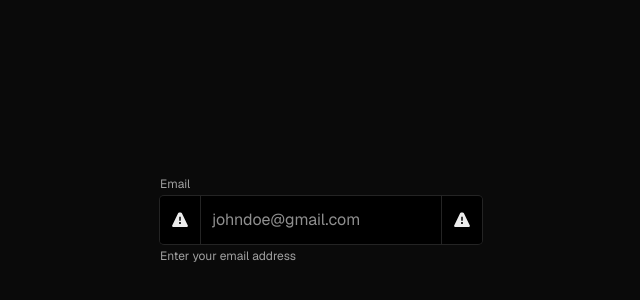
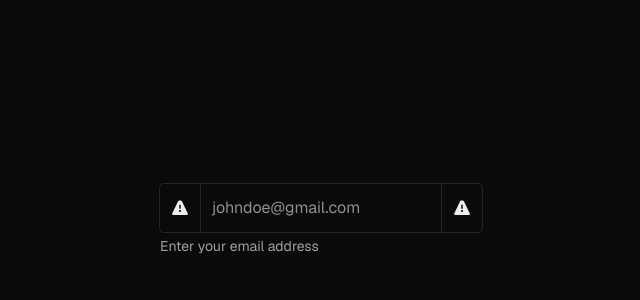
Before and after one commit to opencode-startup/OpenCode, a Next.js app: page / in a window 1280 px wide. Shown: the part 180-480 px from the top of the page, without its empty margins (319-959 px from the left). Built offline with nearby package versions, Linux system fonts and the light colour scheme.

Commit message:
OC-33 Modularize Input component by extracting Label, Helper, Prefix, and Suffix

```diff
--- a/src/app/page.tsx
+++ b/src/app/page.tsx
@@ -7,7 +7,6 @@ export default function Home() {
     <div className={'flex h-screen flex-1 flex-col items-center justify-center gap-6 p-8'}>
       <Input
         size={'large'}
-        label={'Email'}
         placeholder={'johndoe@gmail.com'}
         helper={'Enter your email address'}
         prefix={<Icon name={'warning-fill'} />}
--- /dev/null
+++ b/src/components/Input/Helper.tsx
@@ -0,0 +1,28 @@
+import clsx from 'clsx';
+
+import { Icon } from '../Icon';
+import { HelperProps } from './types';
+
+const helperSizeClasses = {
+  small: 'text-[0.625rem] leading-[0.875rem]', // 10px / 14px
+  medium: 'text-[0.75rem] leading-[1rem]', // 12px / 16px
+  large: 'text-[0.875rem] leading-[1.25rem]', // 14px / 20px
+};
+
+export const Helper = ({ children, error, size = 'medium', className }: HelperProps) => {
+  if (!children && !error) return null;
+
+  return (
+    <div className={clsx('flex items-center gap-1', className)}>
+      {error && <Icon name="warning-fill" size={12} className="text-red-900" />}
+      <span
+        className={clsx('font-normal', helperSizeClasses[size], {
+          'text-red-900': error,
+          'text-gray-900': !error,
+        })}
+      >
+        {error || children}
+      </span>
+    </div>
+  );
+};
--- a/src/components/Input/Input.tsx
+++ b/src/components/Input/Input.tsx
@@ -3,7 +3,10 @@
 import clsx from 'clsx';
 import { forwardRef, useId } from 'react';
 
-import { Icon } from '../Icon';
+import { Helper } from './Helper';
+import { Label } from './Label';
+import { Prefix } from './Prefix';
+import { Suffix } from './Suffix';
 import { InputProps } from './types';
 
 const sizeClasses = {
@@ -22,8 +25,10 @@ const Input = forwardRef<HTMLInputElement, InputProps>(
       prefix,
       suffix,
       size = 'medium',
-      className = '',
-      disabled = false,
+      className,
+      disabled,
+      prefixHasStyling = true,
+      suffixHasStyling = true,
       ...props
     },
     ref,
@@ -33,86 +38,54 @@ const Input = forwardRef<HTMLInputElement, InputProps>(
 
     return (
       <div className="flex flex-col gap-1">
-        {label && (
-          <label
-            htmlFor={inputId}
-            className={clsx('text-label-12', {
-              'text-red-900': error,
-              'text-gray-900': !error,
-            })}
-          >
-            {label}
-          </label>
-        )}
+        <Label htmlFor={inputId} size={size} error={!!error}>
+          {label}
+        </Label>
 
         <div
           className={clsx(
-            'bg-background-200 flex items-center overflow-hidden rounded transition-shadow duration-200 ease-out',
+            'bg-background-100 flex items-center overflow-hidden rounded transition-shadow duration-200 ease-out',
             { 'bg-gray-100': disabled },
             sizeClasses[size],
             {
-              'cursor-not-allowed opacity-50': disabled,
+              'cursor-not-allowed': disabled,
               [`shadow-[0px_0px_0px_1px_var(--gray-alpha-400)]
               focus-within:!shadow-[0px_0px_0px_1px_var(--gray-alpha-800),0px_0px_0px_4px_var(--gray-alpha-400)]
               hover:shadow-[0px_0px_0px_1px_var(--gray-alpha-500)]`]: !disabled && !error,
               [`shadow-[0px_0px_0px_1px_var(--red-800),0px_0px_0px_4px_var(--red-400)]
               focus-within:shadow-[0px_0px_0px_1px_var(--red-900),0px_0px_0px_4px_var(--red-500)]
-              hover:shadow-[0px_0px_0px_1px_var(--red-900),0px_0px_0px_4px_var(--red-500)]`]:
+              hover:shadow-[0px_0px_0px_1px_var(--red-900),0px_0px_0px_4px_#df434880]`]:
                 error && !disabled,
               'shadow-[0px_0px_0px_1px_var(--gray-alpha-400)]': disabled,
             },
             className,
           )}
         >
-          {prefix && (
-            <div
-              className="bg-background-200 flex h-full items-center justify-center px-3
-                shadow-[1px_0px_0px_0px_var(--gray-alpha-400)]"
-            >
-              {typeof prefix === 'string' ? (
-                <Icon name={prefix as any} size={16} className="text-gray-700" />
-              ) : (
-                prefix
-              )}
-            </div>
-          )}
+          <Prefix size={size} disabled={disabled} hasStyling={prefixHasStyling}>
+            {prefix}
+          </Prefix>
 
           <input
             ref={ref}
             id={inputId}
             disabled={disabled}
-            className={`text-gray-1000 flex-1 px-3 py-0 leading-5 font-normal outline-none placeholder:text-gray-700
-              disabled:cursor-not-allowed`}
+            className={clsx(
+              `text-gray-1000 flex-1 bg-transparent py-0 leading-5 font-normal outline-none
+              placeholder:text-gray-700`,
+              'disabled:cursor-not-allowed disabled:text-gray-600',
+              'px-3',
+            )}
             {...props}
           />
 
-          {suffix && (
-            <div
-              className="bg-background-200 flex h-full items-center justify-center px-3
-                shadow-[-1px_0px_0px_0px_var(--gray-alpha-400)]"
-            >
-              {typeof suffix === 'string' ? (
-                <Icon name={suffix as any} size={16} className="text-gray-700" />
-              ) : (
-                suffix
-              )}
-            </div>
-          )}
+          <Suffix size={size} disabled={disabled} hasStyling={suffixHasStyling}>
+            {suffix}
+          </Suffix>
         </div>
 
-        {(helper || error) && (
-          <div className="flex items-center gap-1">
-            {error && <Icon name="warning-fill" size={12} className="text-red-900" />}
-            <span
-              className={clsx('text-label-12', {
-                'text-red-900': error,
-                'text-gray-900': !error,
-              })}
-            >
-              {error || helper}
-            </span>
-          </div>
-        )}
+        <Helper size={size} error={error}>
+          {helper}
+        </Helper>
       </div>
     );
   },
--- /dev/null
+++ b/src/components/Input/Label.tsx
@@ -0,0 +1,30 @@
+import clsx from 'clsx';
+
+import { LabelProps } from './types';
+
+const labelSizeClasses = {
+  small: 'text-[0.625rem] leading-[0.875rem]', // 10px / 14px
+  medium: 'text-[0.75rem] leading-[1rem]', // 12px / 16px
+  large: 'text-[0.875rem] leading-[1.25rem]', // 14px / 20px
+};
+
+export const Label = ({ htmlFor, size = 'medium', error, children, className }: LabelProps) => {
+  if (!children) return null;
+
+  return (
+    <label
+      htmlFor={htmlFor}
+      className={clsx(
+        'font-normal',
+        labelSizeClasses[size],
+        {
+          'text-red-900': error,
+          'text-gray-900': !error,
+        },
+        className,
+      )}
+    >
+      {children}
+    </label>
+  );
+};
--- /dev/null
+++ b/src/components/Input/Prefix.tsx
@@ -0,0 +1,47 @@
+import clsx from 'clsx';
+
+import { Icon } from '../Icon';
+import { PrefixProps } from './types';
+
+const prefixSizeClasses = {
+  small: 'px-2',
+  medium: 'px-3',
+  large: 'px-3',
+};
+
+const iconSizes = {
+  small: 14,
+  medium: 16,
+  large: 16,
+};
+
+export const Prefix = ({
+  children,
+  size = 'medium',
+  disabled,
+  hasStyling = true,
+  className,
+}: PrefixProps) => {
+  if (!children) return null;
+
+  return (
+    <div
+      className={clsx(
+        'flex h-full items-center justify-center',
+        {
+          'shadow-[1px_0px_0px_0px_var(--gray-alpha-400)]': hasStyling,
+          'pr-0': !hasStyling,
+          'opacity-50': disabled,
+        },
+        prefixSizeClasses[size],
+        className,
+      )}
+    >
+      {typeof children === 'string' ? (
+        <Icon name={children as any} size={iconSizes[size]} className="text-gray-700" />
+      ) : (
+        children
+      )}
+    </div>
+  );
+};
--- /dev/null
+++ b/src/components/Input/Suffix.tsx
@@ -0,0 +1,47 @@
+import clsx from 'clsx';
+
+import { Icon } from '../Icon';
+import { SuffixProps } from './types';
+
+const suffixSizeClasses = {
+  small: 'px-2',
+  medium: 'px-3',
+  large: 'px-3',
+};
+
+const iconSizes = {
+  small: 14,
+  medium: 16,
+  large: 16,
+};
+
+export const Suffix = ({
+  children,
+  size = 'medium',
+  disabled,
+  hasStyling = true,
+  className,
+}: SuffixProps) => {
+  if (!children) return null;
+
+  return (
+    <div
+      className={clsx(
+        'flex h-full items-center justify-center',
+        {
+          'shadow-[-1px_0px_0px_0px_var(--gray-alpha-400)]': hasStyling,
+          'pl-0': !hasStyling,
+          'opacity-50': disabled,
+        },
+        suffixSizeClasses[size],
+        className,
+      )}
+    >
+      {typeof children === 'string' ? (
+        <Icon name={children as any} size={iconSizes[size]} className="text-gray-700" />
+      ) : (
+        children
+      )}
+    </div>
+  );
+};
--- a/src/components/Input/index.ts
+++ b/src/components/Input/index.ts
@@ -1,2 +1,6 @@
 export { default as Input } from './Input';
-export type { InputProps } from './types';
+export { Helper } from './Helper';
+export { Label } from './Label';
+export { Prefix } from './Prefix';
+export { Suffix } from './Suffix';
+export type { HelperProps, InputProps, LabelProps, PrefixProps, SuffixProps } from './types';
--- a/src/components/Input/types.ts
+++ b/src/components/Input/types.ts
@@ -1,4 +1,6 @@
 import { InputHTMLAttributes, ReactNode } from 'react';
+
+type InputSize = 'small' | 'medium' | 'large';
 
 export interface InputProps extends Omit<InputHTMLAttributes<HTMLInputElement>, 'prefix' | 'size'> {
   label?: string;
@@ -6,5 +8,38 @@ export interface InputProps extends Omit<InputHTMLAttributes<HTMLInputElement>,
   error?: ReactNode;
   prefix?: ReactNode;
   suffix?: ReactNode;
-  size?: 'small' | 'medium' | 'large';
+  size?: InputSize;
+  prefixHasStyling?: boolean;
+  suffixHasStyling?: boolean;
 }
+
+export interface LabelProps {
+  htmlFor?: string;
+  size?: InputSize;
+  error?: boolean;
+  children?: ReactNode;
+  className?: string;
+}
+
+export interface PrefixProps {
+  children?: ReactNode;
+  size?: InputSize;
+  disabled?: boolean;
+  hasStyling?: boolean;
+  className?: string;
+}
+
+export interface SuffixProps {
+  children?: ReactNode;
+  size?: InputSize;
+  disabled?: boolean;
+  hasStyling?: boolean;
+  className?: string;
+}
+
+export interface HelperProps {
+  children?: ReactNode;
+  error?: ReactNode;
+  size?: InputSize;
+  className?: string;
+}
```
